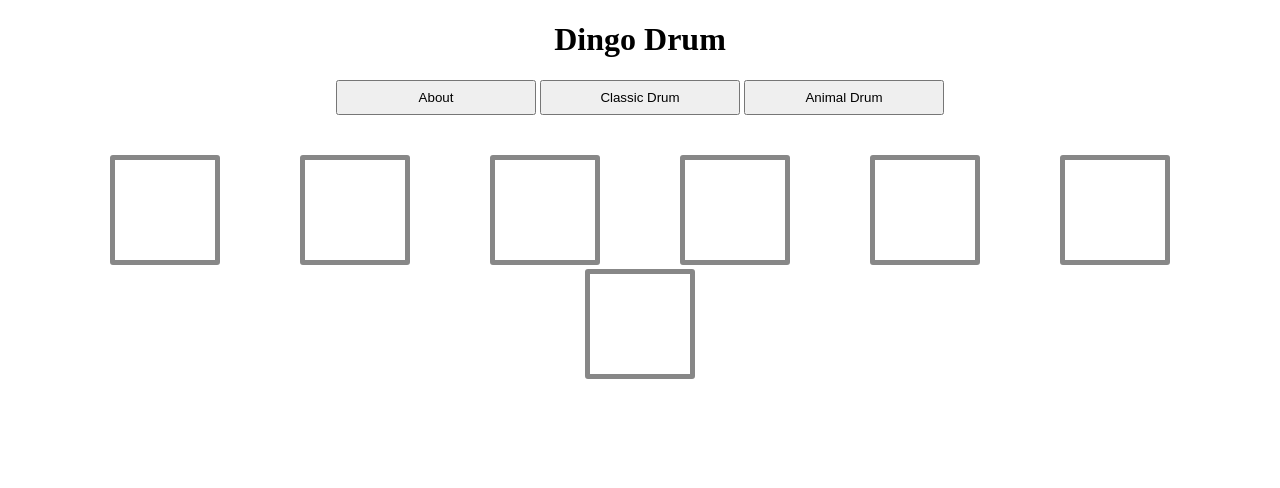
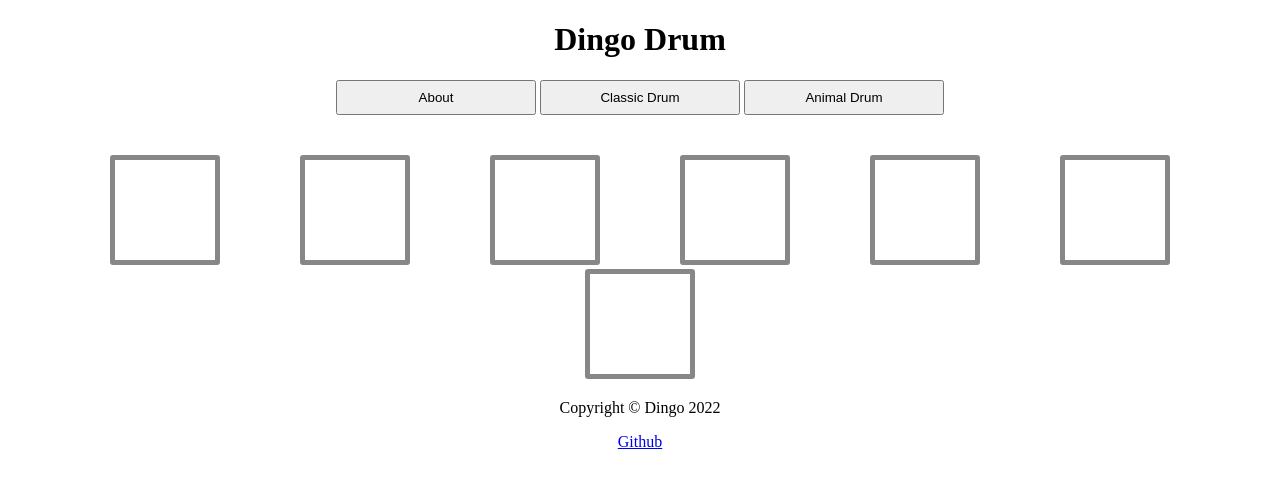
Before and after one commit to anthonymarkreynolds/Dingo-Drum, a React (Create React App) app: page /ClassicDrumPads in a window 1280 px wide. Shown: the top 488 px of the page. Built offline with nearby package versions, Linux system fonts and the light colour scheme.

Commit message:
Footer component created and add to app.jsx

```diff
--- a/src/App.js
+++ b/src/App.js
@@ -11,6 +11,7 @@ import AnimalPads from './components/AnimalPads'
 import ClassicDrumPads from './components/ClassicDrumPads';
 import {Btn} from './components/styled'
 import About from './components/About';
+import Footer from './components/Footer';
 
 function App() {
   return (
@@ -29,7 +30,7 @@ function App() {
         <Route path='/' element={<Navigate to='/ClassicDrumPads'/>}/>
       </Routes>
 
-
+    <Footer />
     </div>
   );
 }
--- /dev/null
+++ b/src/components/Footer.jsx
@@ -0,0 +1,32 @@
+
+function Copyright() {
+    return (
+        <p>
+            {"Copyright © Dingo "}
+            {new Date().getFullYear()}
+        </p>
+    )
+}
+
+function Github(){
+    return (
+        <p>
+            <a href="https://github.com/anthonymarkreynolds/Dingo-Drum" target="blank">Github</a>
+            {/* <img src="./public/GitHub-Mark.png" alt="github icon" /> */}
+        </p>
+
+    )
+}
+
+
+const Footer = (props) => {
+  return (
+    <footer>
+        <Copyright />
+        <Github />
+    </footer>
+
+  );
+};
+
+export default Footer;
```
Also changed, not shown: public/GitHub-Mark.png (added).
